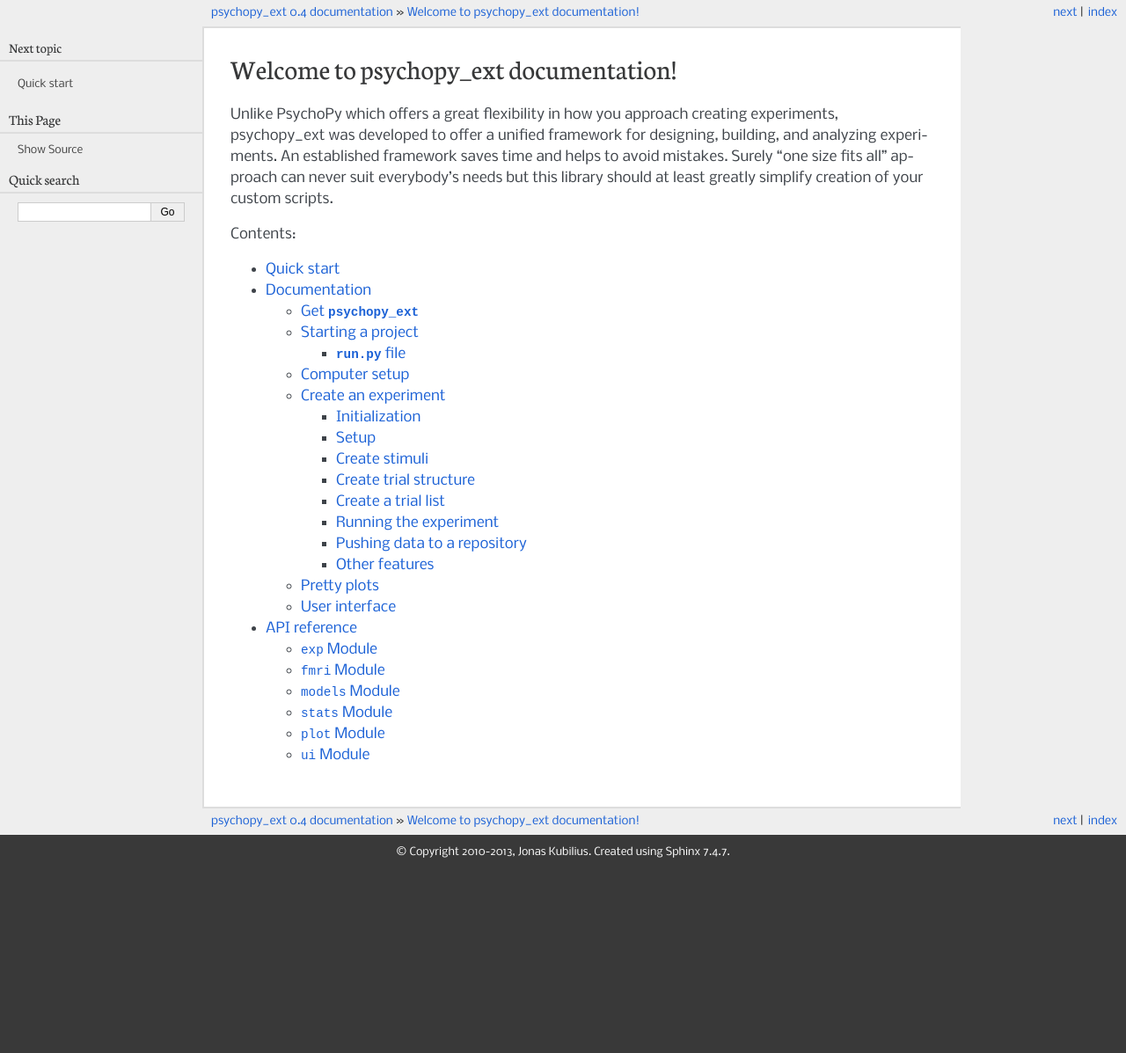
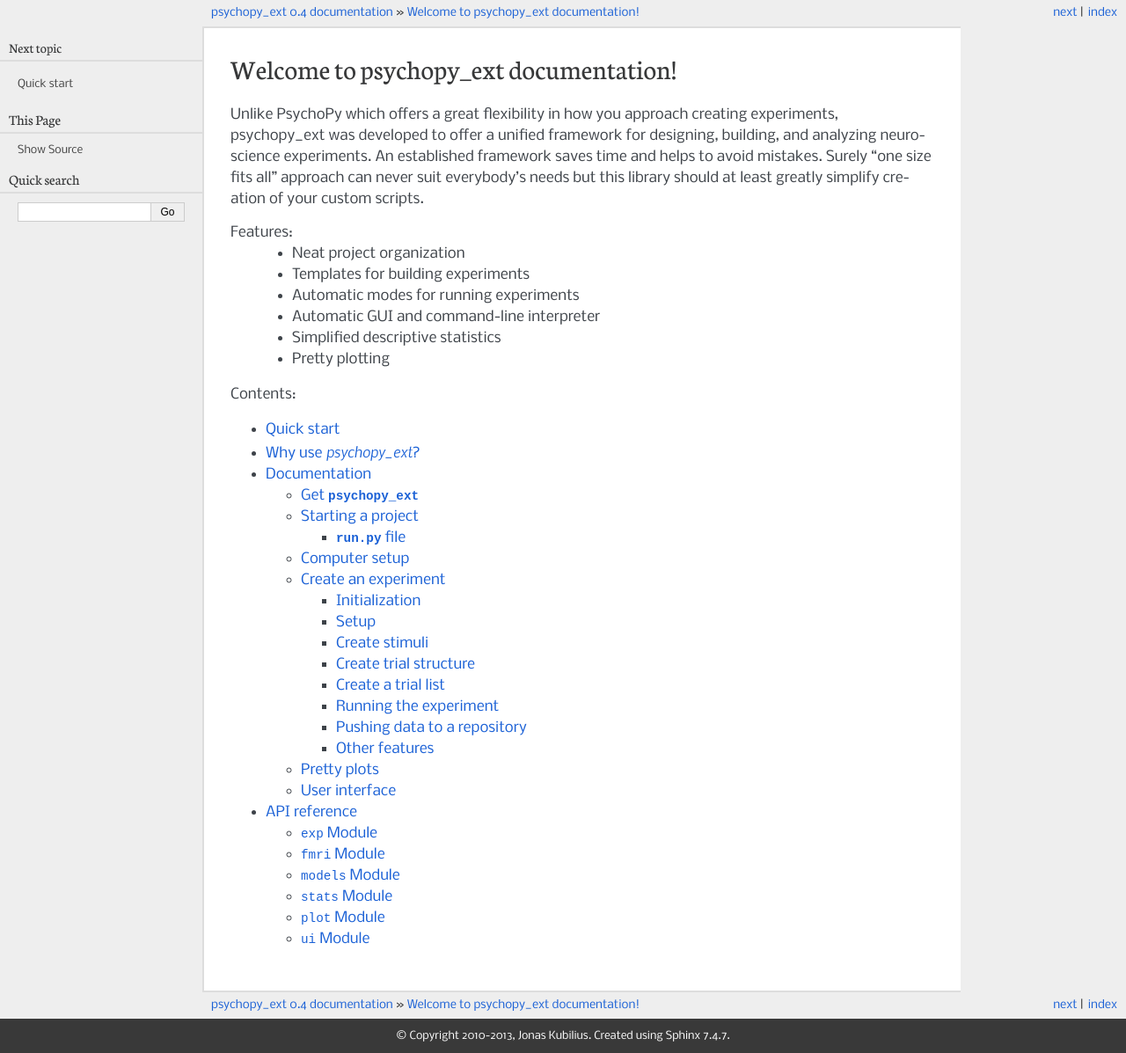
Before and after one commit to qbilius/psychopy_ext, a Sphinx documentation site: the page built from docs/source/index.rst, in a window 1280 px wide. Shown: the whole page at 88% size. Built offline with Sphinx 7.4.7, drawn with Linux system fonts in a browser that asks for light colours; before the commit the page ends 988 px from its top, so only the background shows below that.

Commit message:
DOCS: motivation and features included

```diff
--- a/docs/source/index.rst
+++ b/docs/source/index.rst
@@ -5,7 +5,15 @@
 
 Welcome to psychopy_ext documentation!
 ========================================
-Unlike PsychoPy which offers a great flexibility in how you approach creating experiments, psychopy_ext was developed to offer a unified framework for designing, building, and analyzing experiments. An established framework saves time and helps to avoid mistakes. Surely "one size fits all" approach can never suit everybody's needs but this library should at least greatly simplify creation of your custom scripts.
+Unlike PsychoPy which offers a great flexibility in how you approach creating experiments, psychopy_ext was developed to offer a unified framework for designing, building, and analyzing neuroscience experiments. An established framework saves time and helps to avoid mistakes. Surely "one size fits all" approach can never suit everybody's needs but this library should at least greatly simplify creation of your custom scripts.
+
+Features:
+    - Neat project organization
+    - Templates for building experiments
+    - Automatic modes for running experiments
+    - Automatic GUI and command-line interpreter
+    - Simplified descriptive statistics
+    - Pretty plotting
 
 Contents:
 
```
Also changed, not shown: other parts of docs/source/index.rst (+1 -0 lines), docs/source/whyuse.rst (added, +38 -0 lines).
